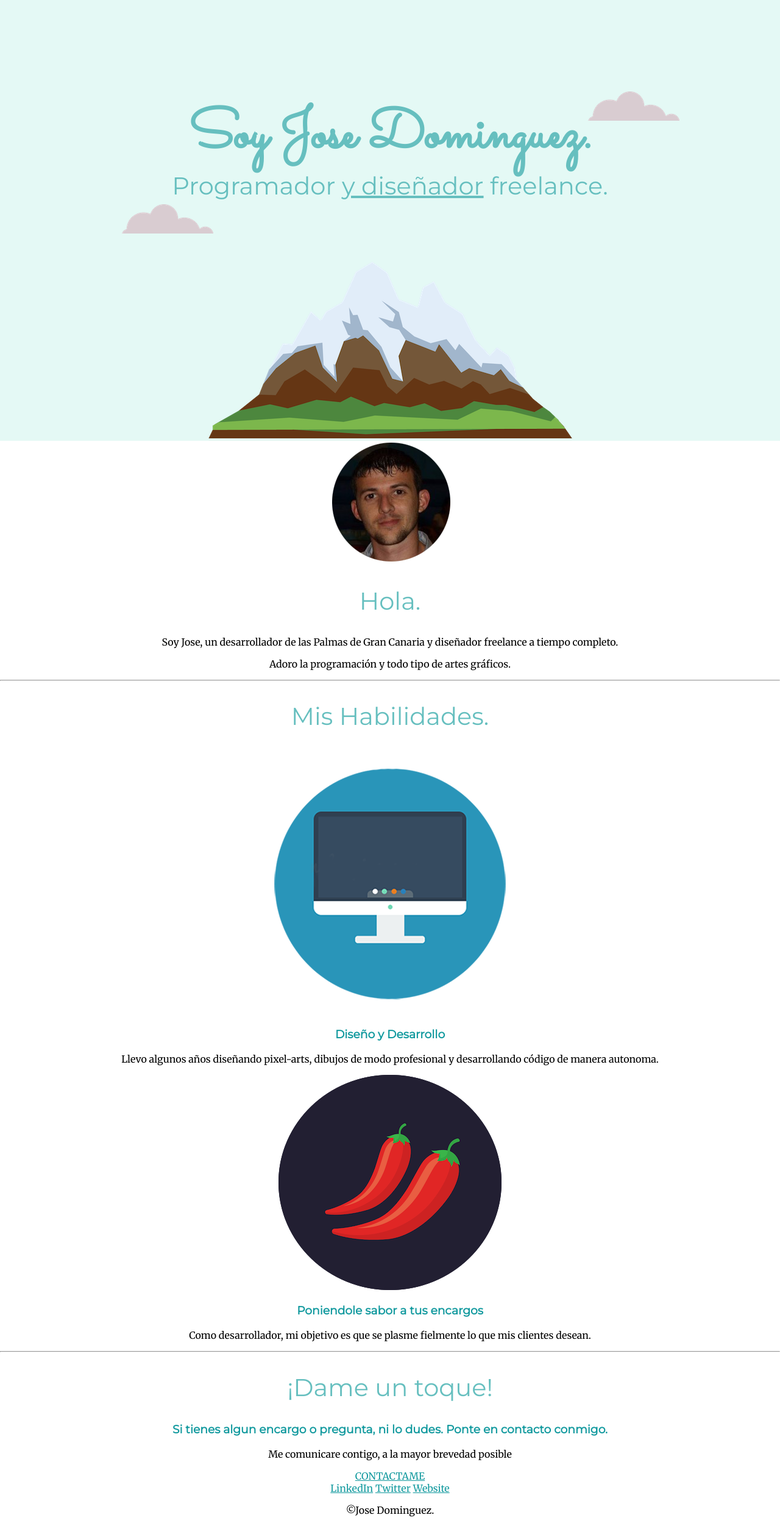
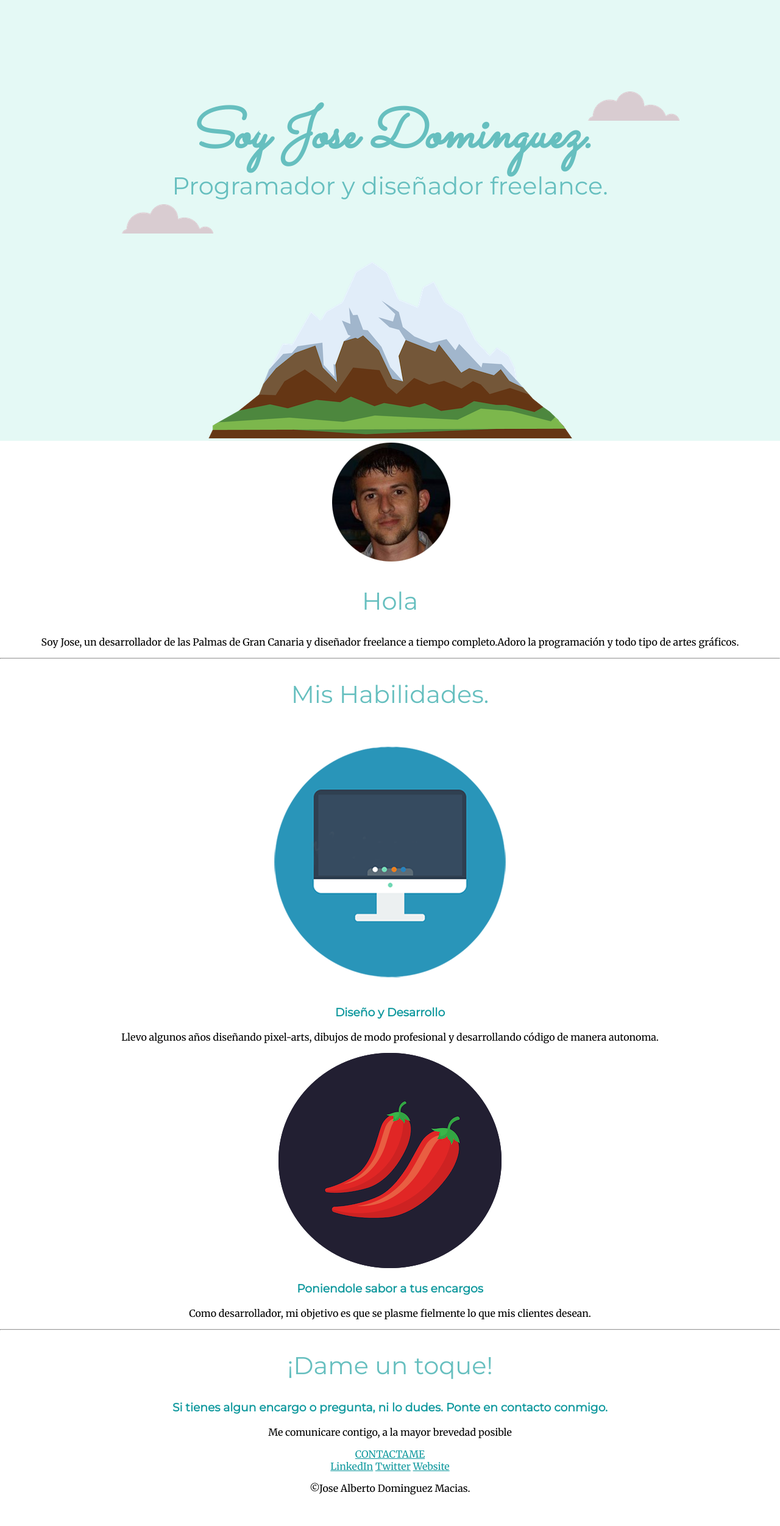
Before and after one commit to JoseAlbertoDominguezMacias/Portfolio, a plain HTML site: page index.html in a window 1280 px wide. Shown: the whole page at 61% size. After the commit the page ends 2467 px from the top, so only its background shows below. Drawn offline with Linux system fonts and the light colour scheme.

Commit message:
Update index.html

```diff
--- a/index.html
+++ b/index.html
@@ -13,17 +13,16 @@
 <body>
   <div class="top-container">
     <img class="top-cloud" src="Images/cloud.png" alt="cloud-image">
-    <h1>Soy Jose Dominguez.</h1>
-    <h2>Programador <span class="diseñador">y diseñador</span> freelance.</h2>
+    <h1><em>Soy Jose Dominguez.</em></h1>
+    <h2><span class="programador">Pro</span>gramador y diseñador freelance.</h2>
     <img class="bottom-cloud" src="Images/cloud.png" alt="cloud-image">
     <img src="Images/mountain.png" alt="mountain-image">
   </div>
   <div class="middle-container">
     <div class="profile">
-      <img src="Images/josedominguez.png" alt="josedominguez">
-      <h2>Hola.</h2>
-      <p>Soy Jose, un desarrollador de las Palmas de Gran Canaria y diseñador freelance a tiempo completo.</p>
-      <p>Adoro la programación y todo tipo de artes gráficos.</p>
+      <img src="Images/josedominguez.png" class="josedominguez" alt="josedominguez">
+      <h2>Hola</h2>
+      <p class="intro">Soy Jose, un desarrollador de las Palmas de Gran Canaria y diseñador freelance a tiempo completo.Adoro la programación y todo tipo de artes gráficos.</p>
     </div>
     <hr>
     <div class="skills">
@@ -34,7 +33,7 @@
         <p>Llevo algunos años diseñando pixel-arts, dibujos de modo profesional y desarrollando código de manera autonoma.</p>
       </div>
       <div class="skill-row">
-        <img class="chilies" src="Images/chillies.png" alt="chillies">
+        <img class="chillies" src="Images/chillies.png" alt="chillies">
         <h3>Poniendole sabor a tus encargos</h3>
         <p>Como desarrollador, mi objetivo es que se plasme fielmente lo que mis clientes desean.</p>
       </div>
@@ -43,19 +42,20 @@
     <div class="contactame">
       <h2>¡Dame un toque!</h2>
       <h3>Si tienes algun encargo o pregunta, ni lo dudes. Ponte en contacto conmigo.</h3>
-      <p>Me comunicare contigo, a la mayor brevedad posible</p>
+      <p class="contacto-mensaje">Me comunicare contigo, a la mayor brevedad posible</p>
       <a class="btn" href="mailto:lp4elements@gmail.com">CONTACTAME</a>
     </div>
   </div>
 
+<div>
 
   <div class="bottom-container">
     <a class="footer-link" href="https://www.linkedin.com/in/jose-alberto-dominguez-macias/">LinkedIn</a>
     <a class="footer-link" href="https://twitter.com/lp4elements">Twitter</a>
     <a class="footer-link" href="https://www.appbrewery.co/">Website</a>
-    <p>©Jose Dominguez.</p>
+    <p class="copyright">©Jose Alberto Dominguez Macias.</p>
   </div>
-
+</div>
 </body>
 
 </html>
```
